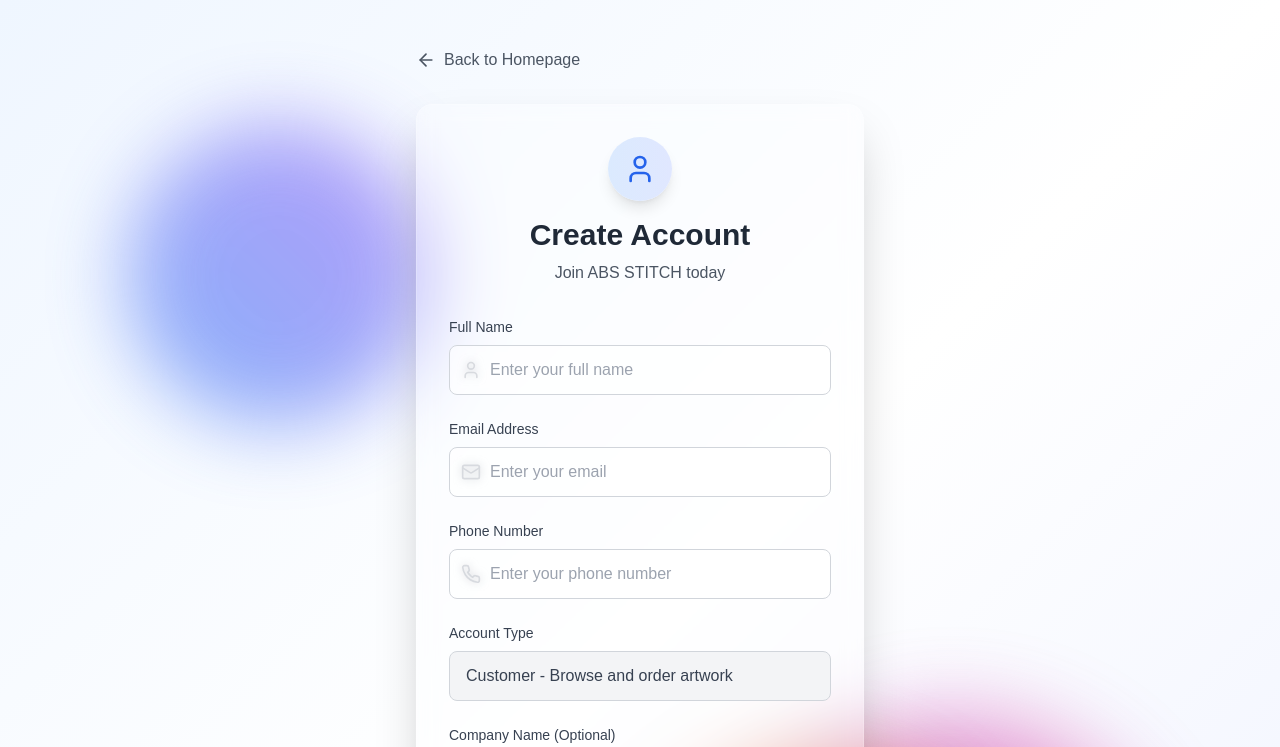
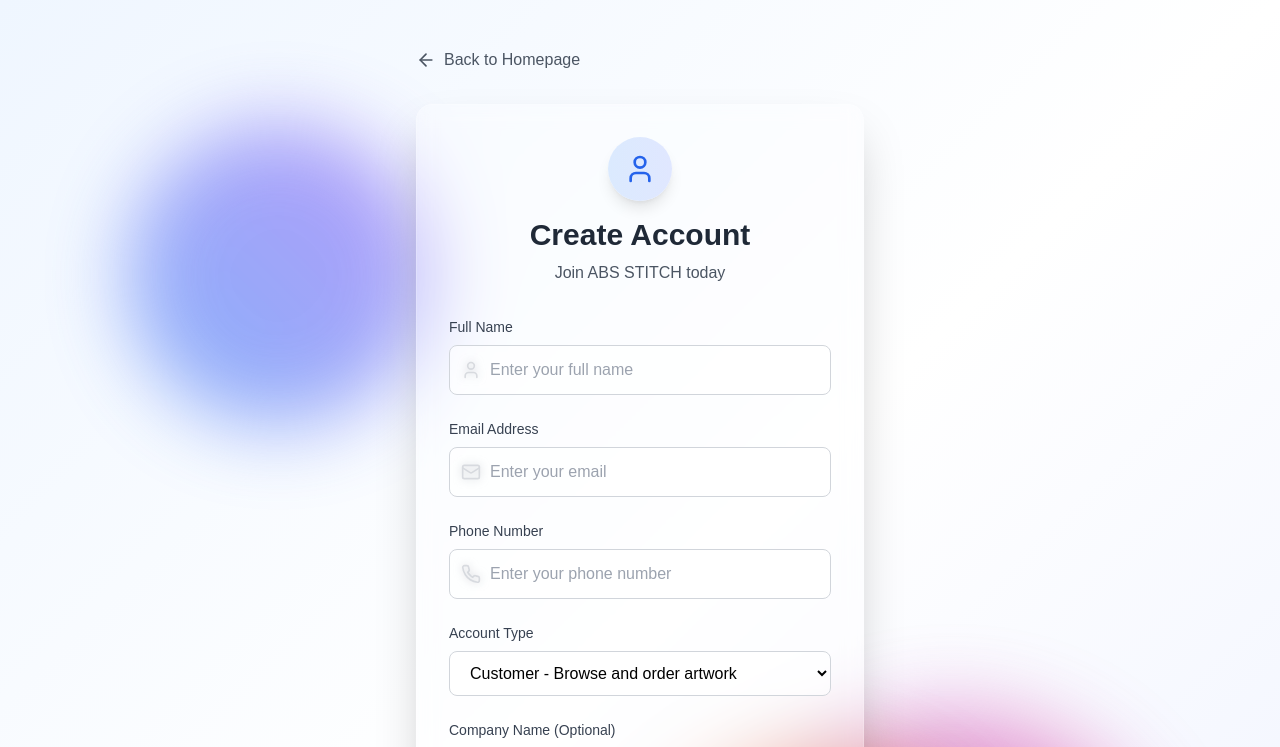
Before and after one commit to safeervconn/ABS-Stitch, a React (Vite) app: page /signup in a window 1280 px wide. Shown: the top 747 px of the page. Built offline with nearby package versions, Linux system fonts and the light colour scheme; no server answers.

Commit message:
Add role selection dropdown to signup form

```diff
--- a/src/pages/Signup.tsx
+++ b/src/pages/Signup.tsx
@@ -21,8 +21,9 @@ const Signup: React.FC = () => {
     phone: '',
     password: '',
     confirmPassword: '',
-    role: 'customer' as 'customer',
+    role: 'customer' as 'customer' | 'sales_rep' | 'designer',
     company_name: '',
+    specialties: '',
     acceptTerms: false
   });
 
@@ -143,16 +144,20 @@ const Signup: React.FC = () => {
             await supabase.from('sales_reps').insert({
               id: user.id,
               employee_id: `SR${Date.now()}`,
-              department: 'Sales',
+              department: formData.company_name || 'Sales',
               commission_rate: 10.0,
               total_sales: 0,
               active_customers: 0
             });
           } else if (userRole === 'designer') {
+            const specialties = formData.specialties
+              ? formData.specialties.split(',').map(s => s.trim()).filter(s => s.length > 0)
+              : ['Embroidery', 'Custom Stitching'];
+
             await supabase.from('designers').insert({
               id: user.id,
               employee_id: `DS${Date.now()}`,
-              specialties: ['Embroidery', 'Custom Stitching'],
+              specialties: specialties,
               hourly_rate: 50.0,
               total_completed: 0,
               average_rating: 0
@@ -312,10 +317,16 @@ const Signup: React.FC = () => {
               <label className="block text-sm font-medium text-gray-700 mb-2">
                 Account Type
               </label>
-              <div className="w-full px-4 py-3 border border-gray-300 rounded-lg bg-gray-100 text-gray-700">
-                Customer - Browse and order artwork
-              </div>
-              <input type="hidden" name="role" value="customer" />
+              <select
+                name="role"
+                value={formData.role}
+                onChange={handleInputChange}
+                className="w-full px-4 py-3 border border-gray-300 rounded-lg focus:ring-2 focus:ring-blue-500 focus:border-blue-500 transition-colors bg-white/50 backdrop-blur-sm"
+              >
+                <option value="customer">Customer - Browse and order artwork</option>
+                <option value="sales_rep">Sales Representative - Manage customer relationships</option>
+                <option value="designer">Designer - Create custom artwork</option>
+              </select>
               {formData.email === 'admin@absstitch.com' && (
                 <p className="mt-2 text-sm text-blue-600 bg-blue-50 p-2 rounded">
                   <strong>Admin Account:</strong> This email will automatically create an admin account with full system access.
@@ -324,10 +335,10 @@ const Signup: React.FC = () => {
             </div>
 
             {/* Company Name (for customers) */}
-            {formData.role === 'customer' && (
+            {(formData.role === 'customer' || formData.role === 'sales_rep') && (
               <div>
                 <label className="block text-sm font-medium text-gray-700 mb-2">
-                  Company Name (Optional)
+                  {formData.role === 'customer' ? 'Company Name (Optional)' : 'Department (Optional)'}
                 </label>
                 <input
                   type="text"
@@ -335,11 +346,27 @@ const Signup: React.FC = () => {
                   value={formData.company_name}
                   onChange={handleInputChange}
                   className="w-full px-4 py-3 border border-gray-300 rounded-lg focus:ring-2 focus:ring-blue-500 focus:border-blue-500 transition-colors bg-white/50 backdrop-blur-sm"
-                  placeholder="Enter your company name"
+                  placeholder={formData.role === 'customer' ? 'Enter your company name' : 'Enter your department'}
                 />
               </div>
             )}
 
+            {/* Specialties (for designers) */}
+            {formData.role === 'designer' && (
+              <div>
+                <label className="block text-sm font-medium text-gray-700 mb-2">
+                  Specialties (Optional)
+                </label>
+                <input
+                  type="text"
+                  name="specialties"
+                  value={formData.specialties || ''}
+                  onChange={handleInputChange}
+                  className="w-full px-4 py-3 border border-gray-300 rounded-lg focus:ring-2 focus:ring-blue-500 focus:border-blue-500 transition-colors bg-white/50 backdrop-blur-sm"
+                  placeholder="e.g., Logo Design, Embroidery, Custom Artwork"
+                />
+              </div>
+            )}
             {/* Password */}
             <div>
               <label className="block text-sm font-medium text-gray-700 mb-2">
```
